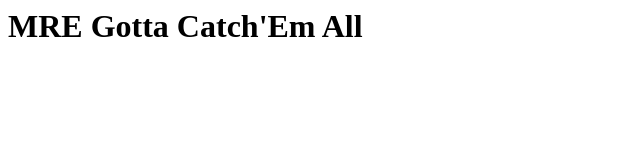
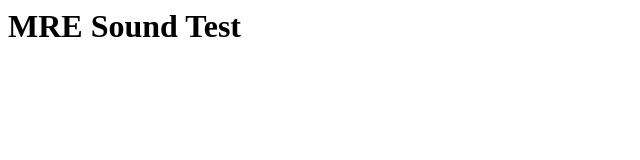
Before and after one commit to giuseppe-maria-ingra/sound-test, a website: page public/index.html in a window 1280 px wide. Shown: the whole page, without its empty margins (0-640 px from the left). Drawn offline with Linux system fonts and the light colour scheme.

Commit message:
Update index.html

```diff
--- a/public/index.html
+++ b/public/index.html
@@ -1 +1 @@
-<h1>MRE Gotta Catch'Em All</h1>
+<h1>MRE Sound Test</h1>
```
